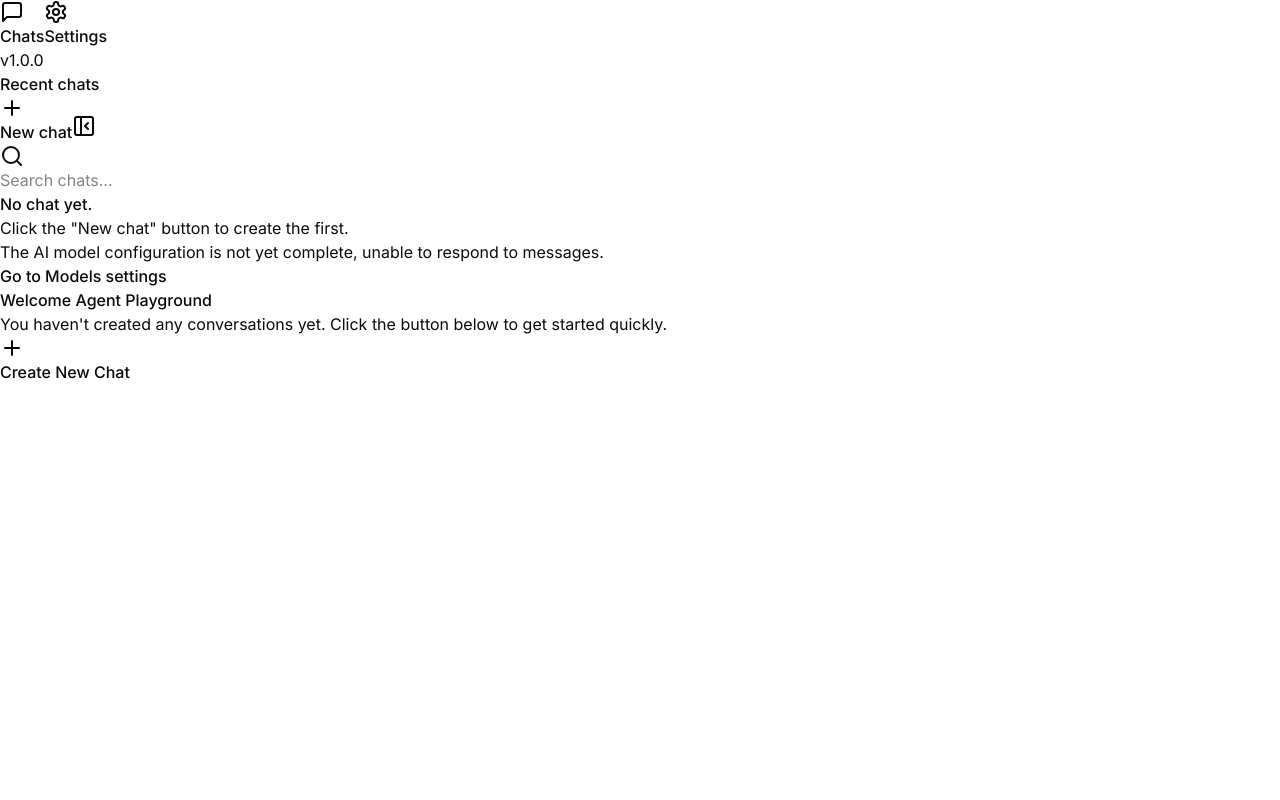
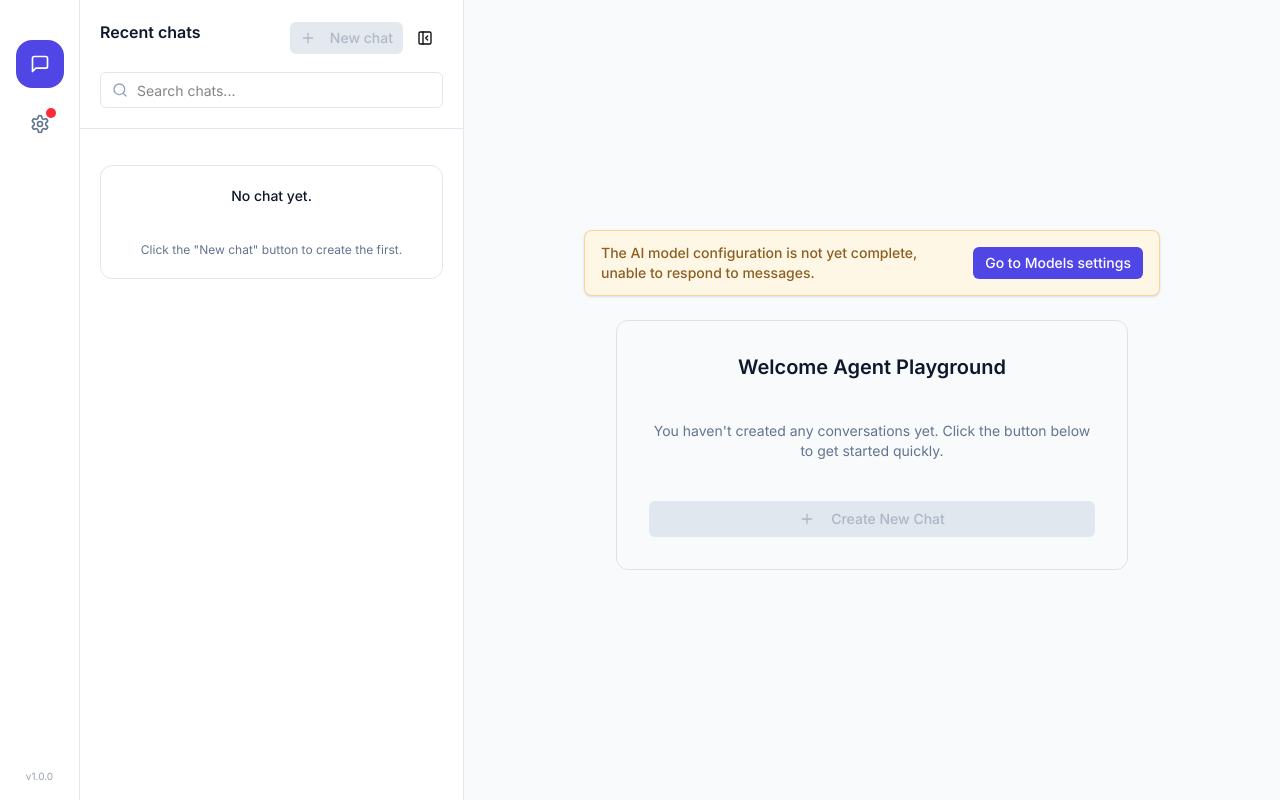
Before and after one commit to pldz1/agent-playground, a React (Vite) app in the folder frontend/: page / in a window 1280 px wide. Built offline with nearby package versions, Linux system fonts and the light colour scheme.

Commit message:
🐛 fix style issue.

```diff
--- a/frontend/src/assets/styles/tailwind.css
+++ b/frontend/src/assets/styles/tailwind.css
@@ -1,4 +1,4 @@
 @import 'tailwindcss' source(none);
-@source '../**/*.{js,ts,jsx,tsx}';
+@source '../../**/*.{js,ts,jsx,tsx}';
 
 @import 'tw-animate-css';
```
